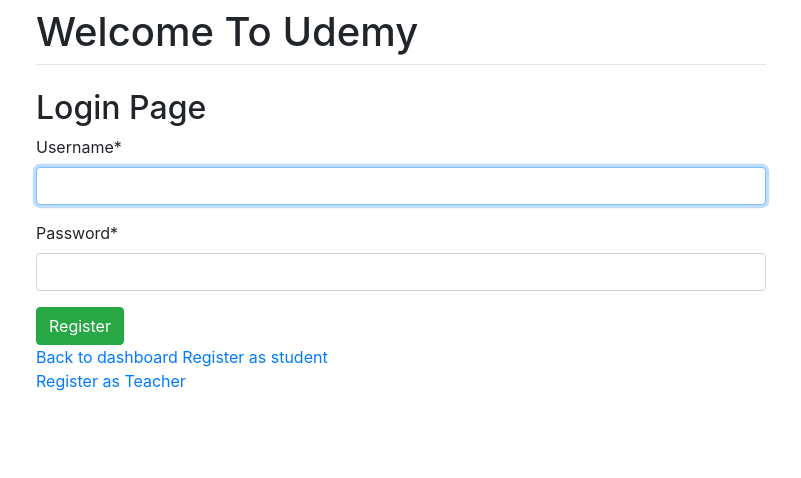
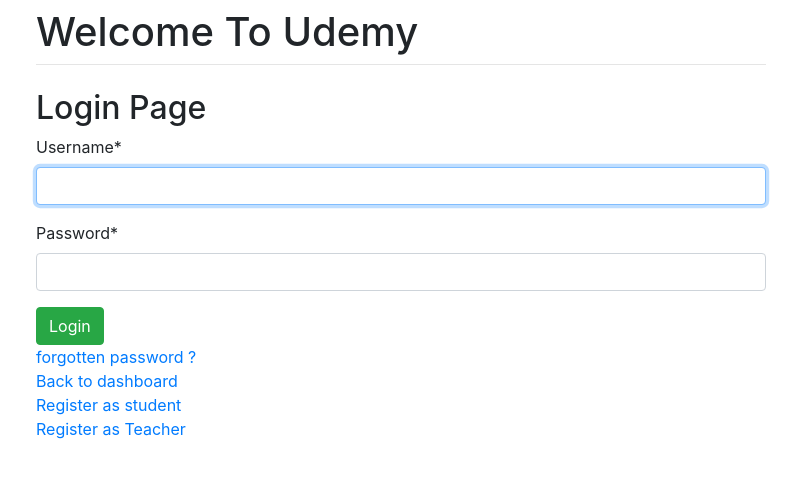
Before and after one commit to himanshugupta0158/Udemy_Copy, a Django app: a page that uses courses/templates/registration/login.html in a window 1280 px wide. Shown: the top 478 px of the page, without its empty margins (239-1040 px from the left). Run offline with Django 3.2, Linux system fonts and the light colour scheme; some libraries are stand-ins or nearby versions.

Commit message:
forgotten password added

```diff
--- a/courses/templates/registration/login.html
+++ b/courses/templates/registration/login.html
@@ -13,9 +13,11 @@ Login
  <form method="post">
  {% csrf_token %}
   {{ form|crispy }}
-    <button type="submit" class="btn btn-success">Register</button>
+    <button type="submit" class="btn btn-success">Login</button>
 </form>
-<a href="{% url 'dashboard' %}">Back to dashboard</a>
+
+<a href="{% url 'password_reset' %}">forgotten password ?</a> <br>
+<a href="{% url 'dashboard' %}">Back to dashboard</a> <br>
 <a href="{% url 'register' %}">Register as student</a> <br>
 <a href="{% url 'register_staff' %}">Register as Teacher</a>
 
```
